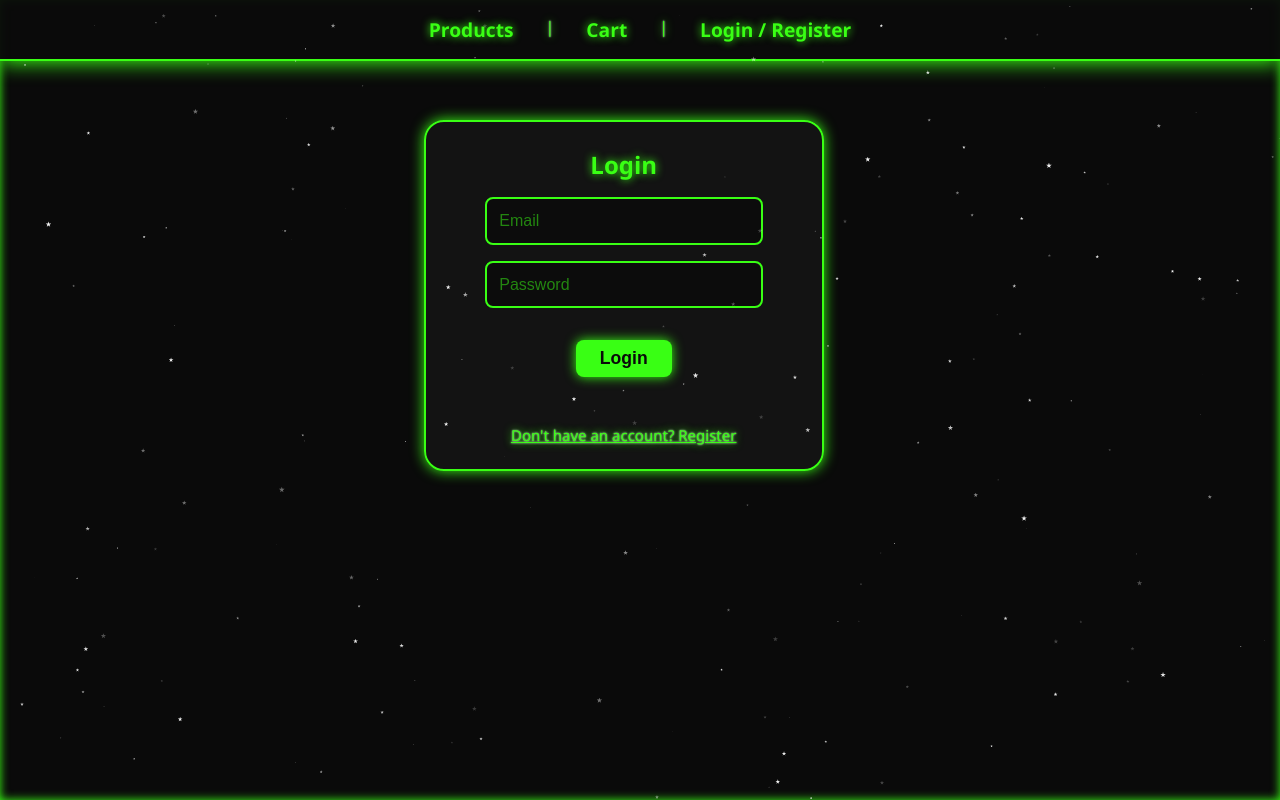
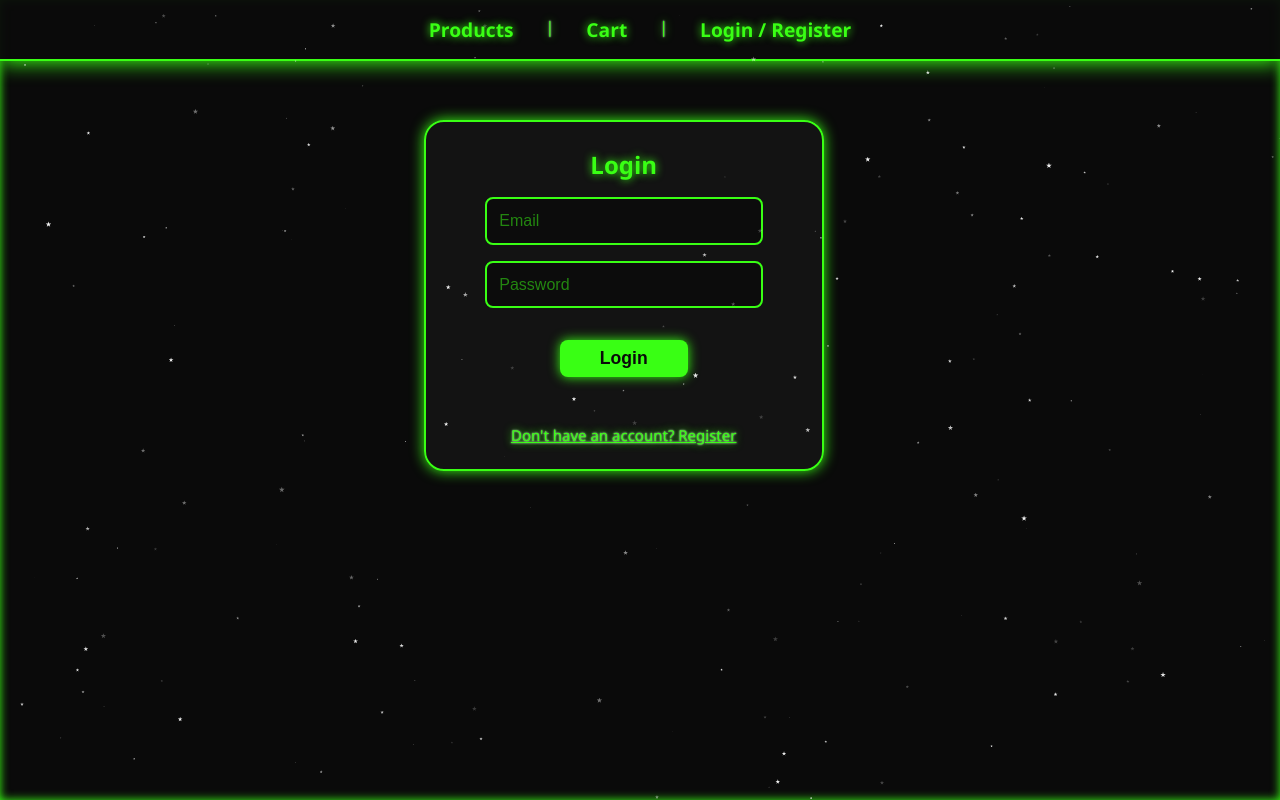
Before and after one commit to tusuii/Pcart, a React (Create React App) app in the folder client/: page /login in a window 1280 px wide. Built offline with nearby package versions, Linux system fonts and the light colour scheme; the HTML template or start-up script is replaced by a standard one.

Commit message:
Final Changes?

```diff
--- a/client/src/components/Auth.css
+++ b/client/src/components/Auth.css
@@ -48,7 +48,7 @@
 }
 
 .auth-container button {
-  width: 6rem;
+  width: 8rem;
   background: #39ff14;
   color: #0a0a0a;
   border: none;
```
